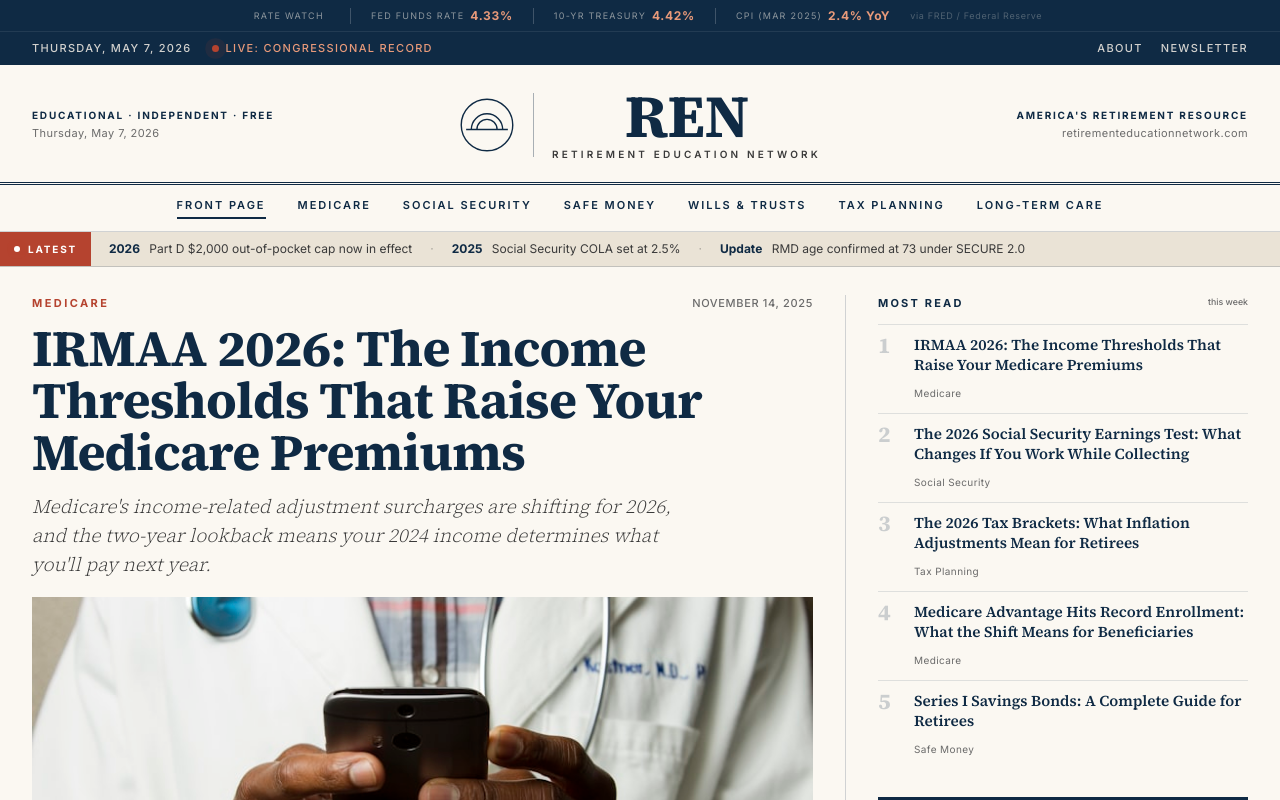
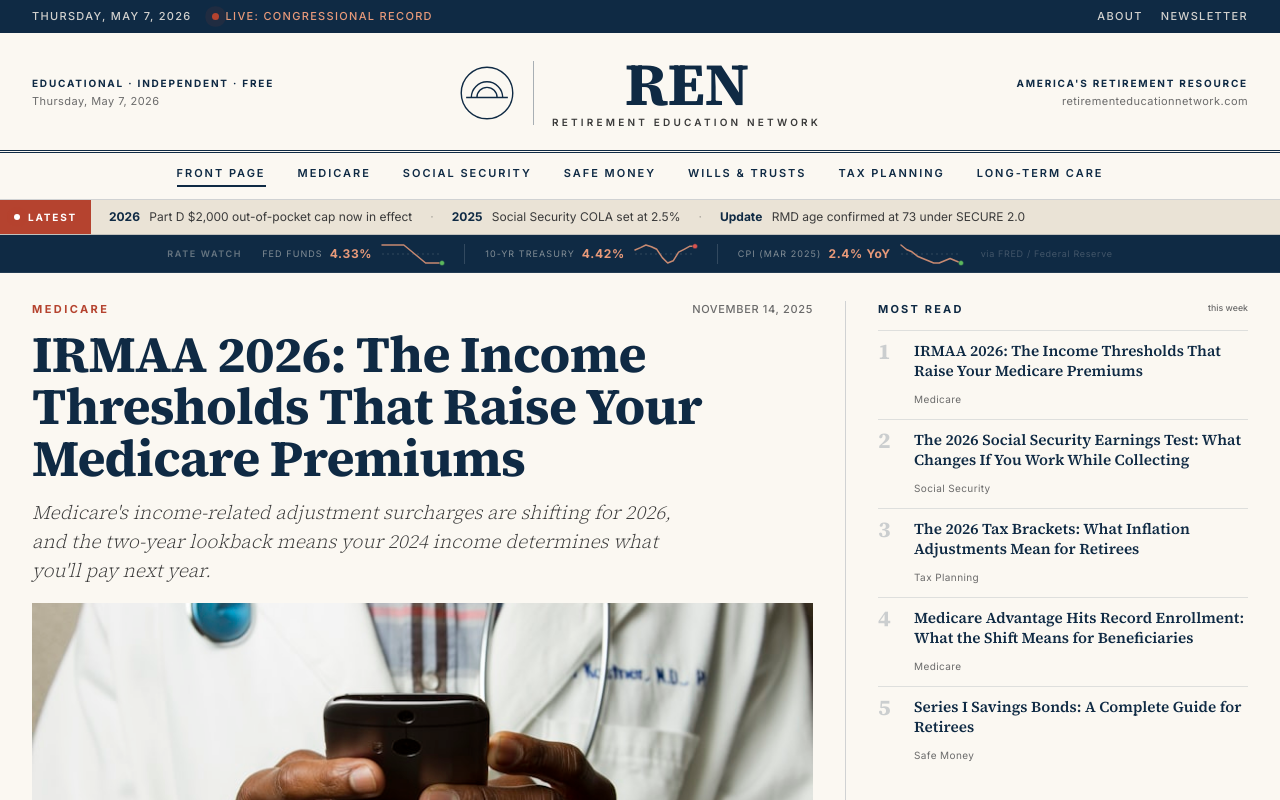
Before and after one commit to sean174/ren-site, a Next.js app: page / in a window 1280 px wide. Shown: the top 800 px of the page. Built offline with nearby package versions, Linux system fonts and the light colour scheme; no server answers.

Commit message:
feat: Rate Watch sparklines + moved below LATEST ticker

```diff
--- a/app/page.tsx
+++ b/app/page.tsx
@@ -45,7 +45,6 @@ export default function HomePage() {
 
   return (
     <>
-    <RateWatch />
     <main style={{ background: "var(--color-ivory, #F4EFE6)", minHeight: "100vh" }}>
       <div style={{
         background: "var(--color-navy, #0F2A44)",
@@ -186,6 +185,8 @@ export default function HomePage() {
           <span><strong style={{ color: "#0F2A44", marginRight: "6px" }}>Update</strong> RMD age confirmed at 73 under SECURE 2.0</span>
         </div>
       </div>
+
+      <RateWatch />
 
       {/* ── Front Page Grid ───────────────────────────────────────────────── */}
       <section style={{ background: "#FBF8F2", padding: "28px 32px 32px", display: "grid", gridTemplateColumns: "2.2fr 1fr", gap: "32px" }}>
--- a/components/RateWatch.tsx
+++ b/components/RateWatch.tsx
@@ -8,6 +8,67 @@ type RatesData = {
   cpi: { yoy: string; label: string } | null;
   updatedAt: string;
 };
+
+// Historical monthly data for sparklines (last 12 points, oldest first)
+// Fed Funds Rate (FEDFUNDS) — monthly avg
+const FED_HISTORY = [5.33, 5.33, 5.33, 5.33, 5.33, 5.08, 4.83, 4.58, 4.33, 4.33, 4.33, 4.33];
+// 10-yr Treasury (DGS10) — monthly avg
+const TREAS_HISTORY = [4.25, 4.36, 4.48, 4.40, 4.28, 3.90, 3.65, 3.75, 4.15, 4.28, 4.42, 4.42];
+// CPI YoY %
+const CPI_HISTORY = [3.2, 3.0, 2.9, 2.7, 2.6, 2.5, 2.4, 2.4, 2.5, 2.6, 2.5, 2.4];
+
+function Sparkline({ data, color = "#E89A7A" }: { data: number[]; color?: string }) {
+  const w = 64;
+  const h = 22;
+  const pad = 2;
+  const min = Math.min(...data);
+  const max = Math.max(...data);
+  const range = max - min || 0.01;
+
+  const pts = data.map((v, i) => {
+    const x = pad + (i / (data.length - 1)) * (w - pad * 2);
+    const y = h - pad - ((v - min) / range) * (h - pad * 2);
+    return `${x.toFixed(1)},${y.toFixed(1)}`;
+  });
+
+  const polyline = pts.join(" ");
+  const lastPt = pts[pts.length - 1].split(",");
+
+  // Direction vs 6 months ago
+  const trend = data[data.length - 1] - data[Math.max(0, data.length - 7)];
+  const trendColor = trend > 0.05 ? "#D9534F" : trend < -0.05 ? "#5CB85C" : "#8B9DA8";
+
+  return (
+    <svg
+      width={w}
+      height={h}
+      viewBox={`0 0 ${w} ${h}`}
+      style={{ display: "block", overflow: "visible" }}
+      aria-hidden="true"
+    >
+      {/* baseline dotted */}
+      <line
+        x1={pad} y1={h / 2} x2={w - pad} y2={h / 2}
+        stroke="rgba(244,239,230,0.15)" strokeWidth="1" strokeDasharray="2,3"
+      />
+      {/* sparkline */}
+      <polyline
+        points={polyline}
+        fill="none"
+        stroke={color}
+        strokeWidth="1.5"
+        strokeLinejoin="round"
+        strokeLinecap="round"
+        opacity="0.85"
+      />
+      {/* end dot */}
+      <circle
+        cx={lastPt[0]} cy={lastPt[1]} r="2.5"
+        fill={trendColor} stroke="rgba(15,42,68,0.6)" strokeWidth="0.75"
+      />
+    </svg>
+  );
+}
 
 export default function RateWatch() {
   const [data, setData] = useState<RatesData | null>(null);
@@ -20,6 +81,17 @@ export default function RateWatch() {
       .catch(() => setError(true));
   }, []);
 
+  const fedFundsVal = data?.fedFunds?.value ?? 4.33;
+  const treasuryVal = data?.treasury10yr?.value ?? 4.42;
+  const cpiYoy = data?.cpi?.yoy ?? "2.4";
+  const cpiLabel = data?.cpi?.label ?? "Mar 2025";
+  const isLive = !!data && !error;
+
+  // Patch last point with live value
+  const fedHistory = [...FED_HISTORY.slice(0, -1), fedFundsVal];
+  const treasHistory = [...TREAS_HISTORY.slice(0, -1), treasuryVal];
+  const cpiHistory = [...CPI_HISTORY.slice(0, -1), parseFloat(cpiYoy) || 2.4];
+
   const bar: React.CSSProperties = {
     background: "#0F2A44",
     color: "#F4EFE6",
@@ -31,68 +103,69 @@ export default function RateWatch() {
     justifyContent: "center",
     gap: "0",
     flexWrap: "wrap" as const,
-    padding: "0",
-    minHeight: "32px",
+    padding: "0 16px",
+    minHeight: "38px",
     borderBottom: "1px solid rgba(255,255,255,0.08)",
   };
 
   const sep: React.CSSProperties = {
     width: "1px",
-    height: "16px",
-    background: "rgba(255,255,255,0.2)",
+    height: "20px",
+    background: "rgba(255,255,255,0.15)",
     margin: "0 20px",
   };
 
   const label: React.CSSProperties = {
     textTransform: "uppercase" as const,
-    letterSpacing: "0.14em",
+    letterSpacing: "0.12em",
     fontSize: "9px",
-    color: "rgba(244,239,230,0.55)",
-    marginRight: "6px",
+    color: "rgba(244,239,230,0.5)",
+    marginRight: "7px",
   };
 
   const val: React.CSSProperties = {
     fontWeight: 700,
     fontSize: "12px",
     color: "#E89A7A",
+    marginRight: "8px",
   };
 
-  // Always show something — use live data if available, fallback to last-known values
-  const fedFundsVal  = data?.fedFunds?.value  ?? 4.33;
-  const treasuryVal  = data?.treasury10yr?.value ?? 4.42;
-  const cpiYoy       = data?.cpi?.yoy  ?? "2.4";
-  const cpiLabel     = data?.cpi?.label ?? "Mar 2025";
-  const isLive       = !!data && !error;
+  const header: React.CSSProperties = {
+    textTransform: "uppercase" as const,
+    letterSpacing: "0.18em",
+    fontSize: "9px",
+    color: "rgba(244,239,230,0.38)",
+    marginRight: "20px",
+    fontWeight: 600,
+  };
 
   return (
-    <div style={bar} title={isLive ? `Updated ${new Date(data!.updatedAt).toLocaleTimeString()}` : "Showing last known rates"}>
-      <span style={{ ...label, marginLeft: "16px" }}>Rate Watch</span>
+    <div
+      style={bar}
+      title={isLive ? `Updated ${new Date(data!.updatedAt).toLocaleTimeString()}` : "Showing last known rates"}
+    >
+      <span style={header}>Rate Watch</span>
+
+      {/* Fed Funds */}
+      <span style={label}>Fed Funds</span>
+      <span style={val}>{fedFundsVal.toFixed(2)}%</span>
+      <Sparkline data={fedHistory} />
+
       <div style={sep} />
 
-      {data?.fedFunds !== undefined && (
-        <>
-          <span style={label}>Fed Funds Rate</span>
-          <span style={val}>{fedFundsVal.toFixed(2)}%</span>
-          <div style={sep} />
-        </>
-      )}
+      {/* 10-yr Treasury */}
+      <span style={label}>10-Yr Treasury</span>
+      <span style={val}>{treasuryVal.toFixed(2)}%</span>
+      <Sparkline data={treasHistory} />
 
-      {data?.treasury10yr !== undefined && (
-        <>
-          <span style={label}>10-Yr Treasury</span>
-          <span style={val}>{treasuryVal.toFixed(2)}%</span>
-          <div style={sep} />
-        </>
-      )}
+      <div style={sep} />
 
-      {(
-        <>
-          <span style={label}>CPI ({cpiLabel})</span>
-          <span style={val}>{cpiYoy}% YoY</span>
-        </>
-      )}
+      {/* CPI */}
+      <span style={label}>CPI ({cpiLabel})</span>
+      <span style={val}>{cpiYoy}% YoY</span>
+      <Sparkline data={cpiHistory} />
 
-      <span style={{ marginLeft: "20px", color: "rgba(244,239,230,0.28)", fontSize: "9px" }}>
+      <span style={{ marginLeft: "18px", color: "rgba(244,239,230,0.22)", fontSize: "9px" }}>
         via FRED / Federal Reserve
       </span>
     </div>
```
